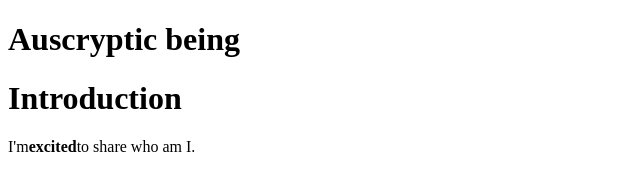
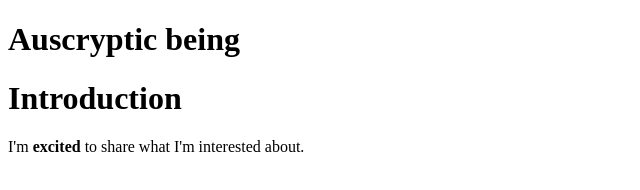
Before and after one commit to disclaimedication/auspicrypt.github.io, a plain HTML site: page index.html in a window 1280 px wide. Shown: the whole page, without its empty margins (0-640 px from the left). Drawn offline with Linux system fonts and the light colour scheme.

Commit message:
This is another test commit.

```diff
--- a/index.html
+++ b/index.html
@@ -10,7 +10,7 @@
 <body>
     <h1>Introduction</h1>
     <p>
-        I'm<b>excited</b>to share who am I.
+        I'm <b>excited</b> to share what I'm interested about.
     </p>
 </body>
 </html>
```
